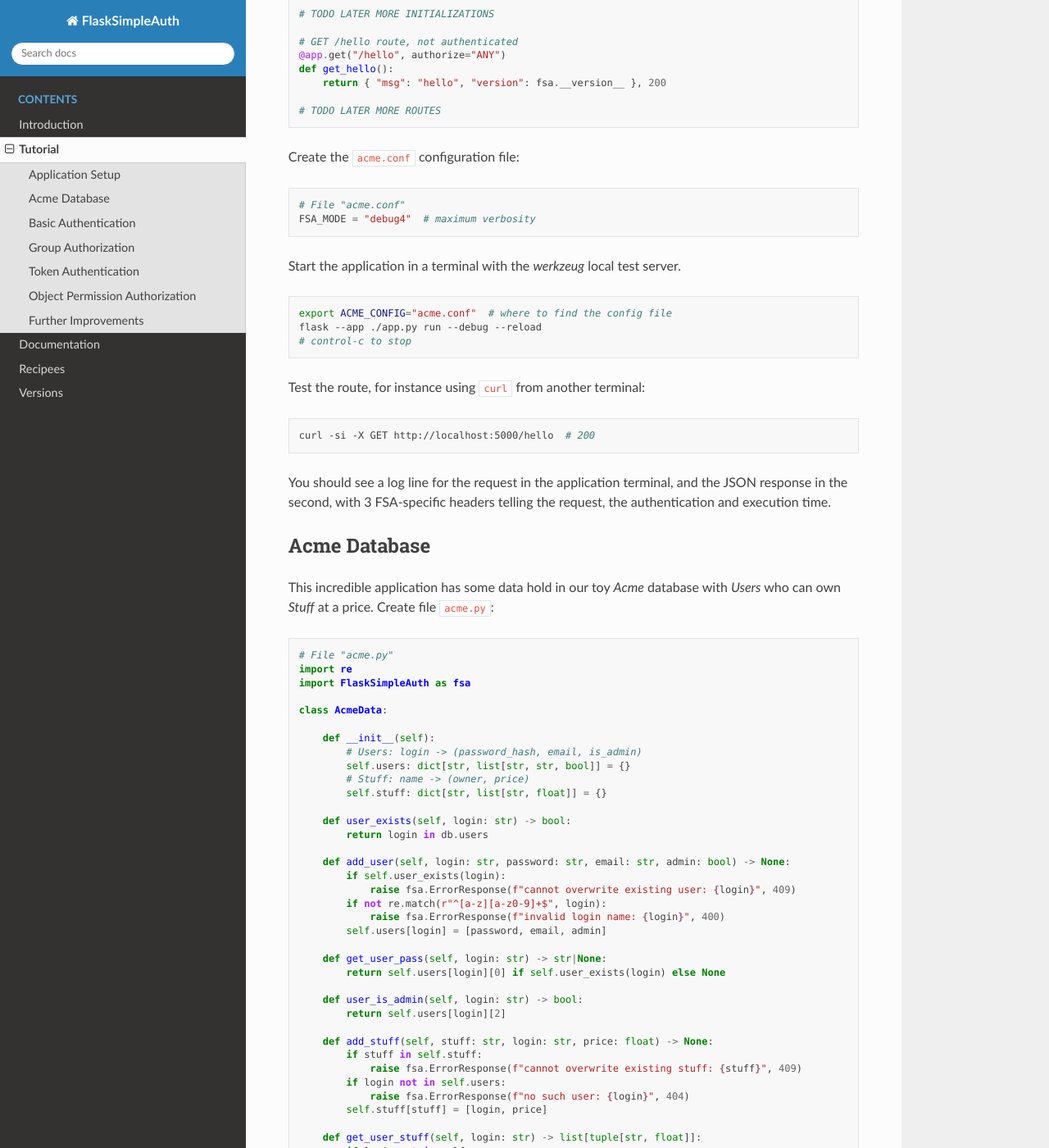
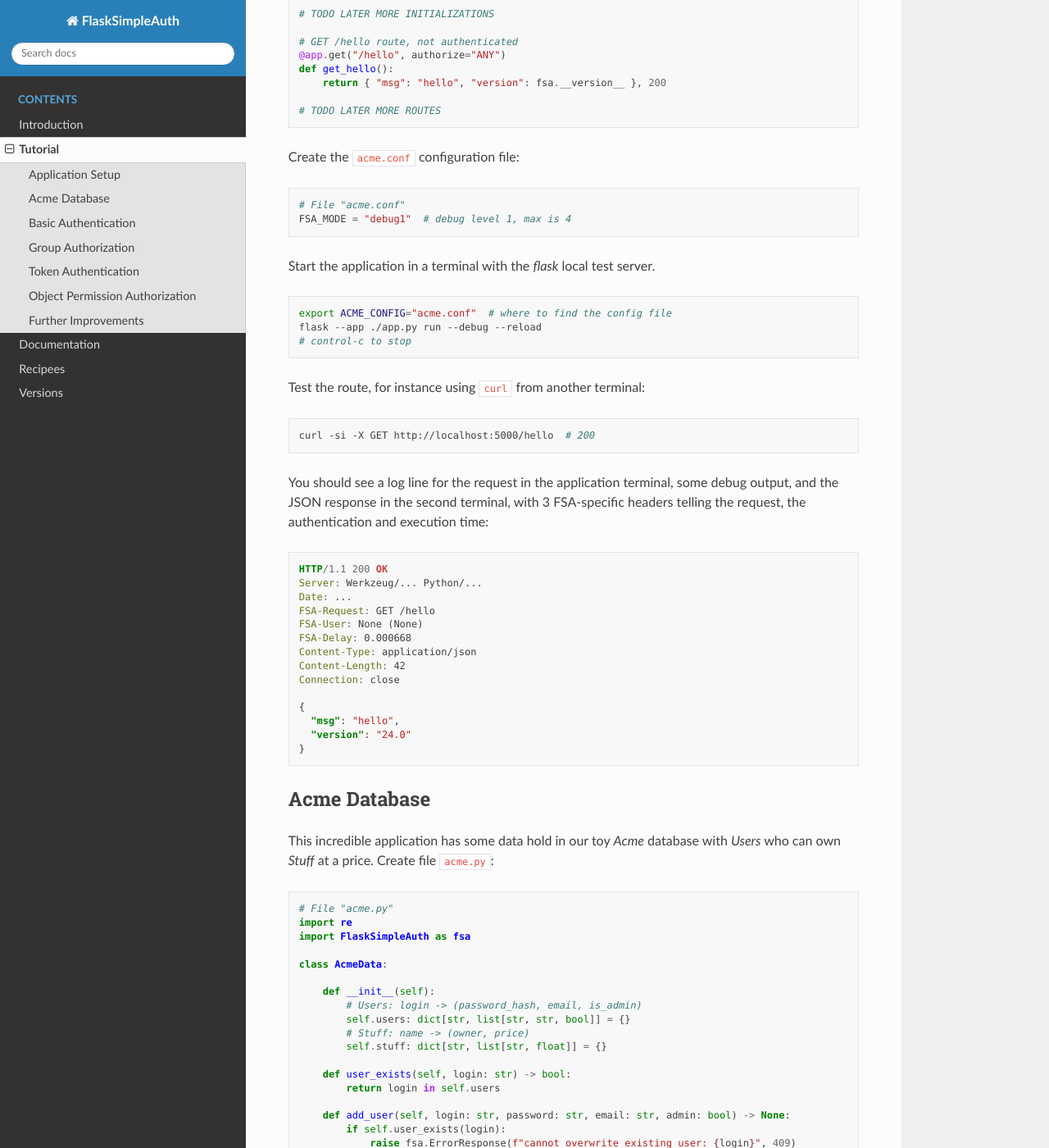
Before and after one commit to zx80/flask-simple-auth, a Sphinx documentation site: the page built from docs/TUTORIAL.md, in a window 1280 px wide and 1400 px high, scrolled down 843 px. Shown: the whole window at 82% size. Built offline with Sphinx 7.4.7 and the Read the Docs theme 2.0.0, drawn with Linux system fonts in a browser that asks for light colours; pages that are not in the unit, such as notebooks, are missing from menus.

Commit message:
minor tutorial changes

````diff
--- a/FlaskSimpleAuth.py
+++ b/FlaskSimpleAuth.py
@@ -2030,7 +2030,7 @@ class _AuthorizationManager:
                         log.error(f"type error on on {request.method} {request.path} permission {perm} check: {type(ok)}")
                         return self._Res("internal error with permission check", fsa._server_error)
                     elif not ok:
-                        return self._Res(f"permission denied on {domain}/{val} {mode}", 403)
+                        return self._Res(f"permission denied on {domain}:{val} ({mode})", 403)
                     # else: all is well, check next!
 
                 # then call the initial function
--- a/docs/TUTORIAL.md
+++ b/docs/TUTORIAL.md
@@ -51,10 +51,10 @@ Create the `acme.conf` configuration file:
 
 ```python
 # File "acme.conf"
-FSA_MODE = "debug4"  # maximum verbosity
+FSA_MODE = "debug1"  # debug level 1, max is 4
 ```
 
-Start the application in a terminal with the *werkzeug* local test server.
+Start the application in a terminal with the *flask* local test server.
 
 ```shell
 export ACME_CONFIG="acme.conf"  # where to find the config file
@@ -68,9 +68,26 @@ Test the route, for instance using `curl` from another terminal:
 curl -si -X GET http://localhost:5000/hello  # 200
 ```
 
-You should see a log line for the request in the application terminal, and the
-JSON response in the second, with 3 FSA-specific headers telling the request,
-the authentication and execution time.
+You should see a log line for the request in the application terminal, some
+debug output, and the JSON response in the second terminal, with 3 FSA-specific
+headers telling the request, the authentication and execution time:
+
+```http
+HTTP/1.1 200 OK
+Server: Werkzeug/... Python/...
+Date: ...
+FSA-Request: GET /hello
+FSA-User: None (None)
+FSA-Delay: 0.000668
+Content-Type: application/json
+Content-Length: 42
+Connection: close
+
+{
+  "msg": "hello",
+  "version": "24.0"
+}
+```
 
 ## Acme Database
 
@@ -91,7 +108,7 @@ class AcmeData:
         self.stuff: dict[str, list[str, float]] = {}
 
     def user_exists(self, login: str) -> bool:
-        return login in db.users
+        return login in self.users
 
     def add_user(self, login: str, password: str, email: str, admin: bool) -> None:
         if self.user_exists(login):
````
